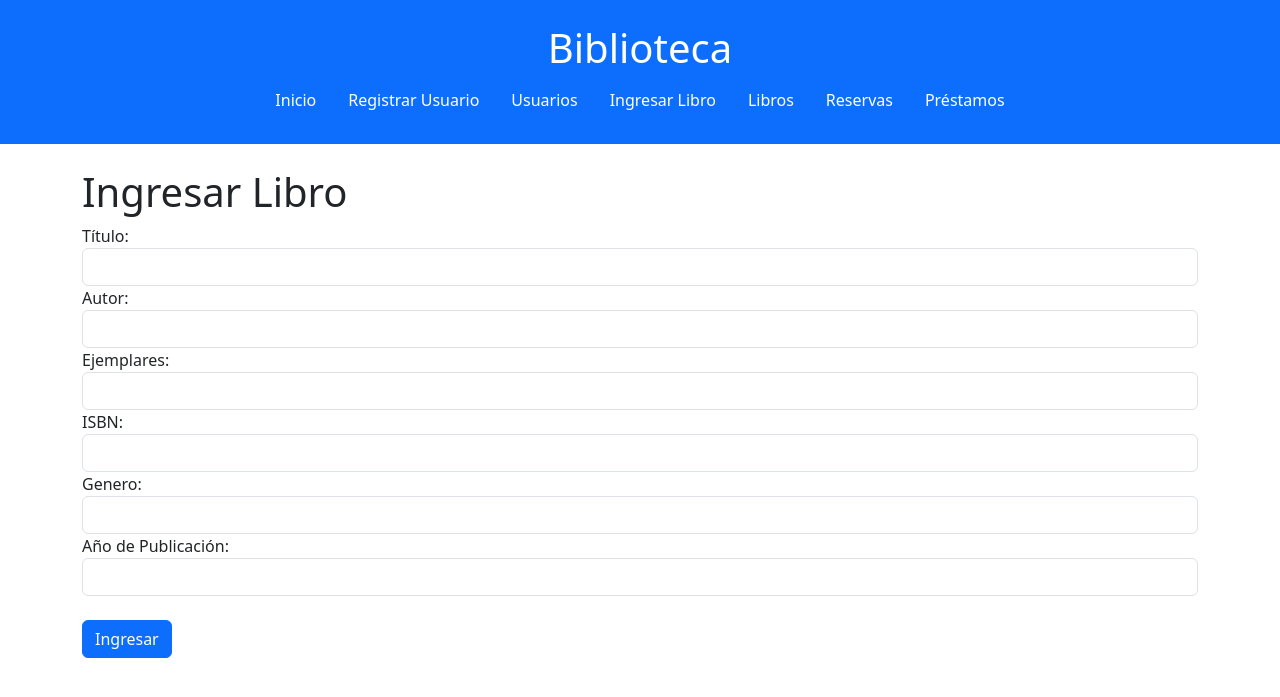
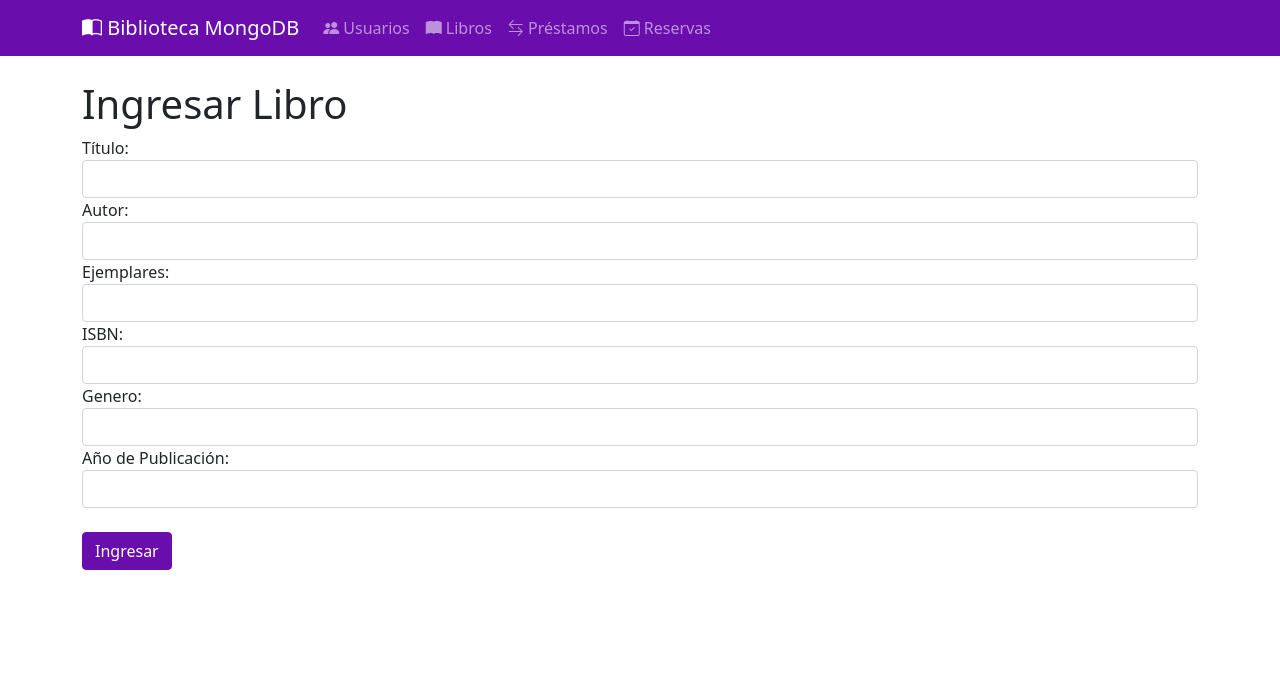
Before and after one commit to Azmo23/CRUD_Biblioteca, a Flask app: template templates/libros/ingresar_libro.html in a window 1280 px wide. Shown: the top 697 px of the page. Run offline with Flask 3, Linux system fonts and the light colour scheme; the template is opened without the code that fills it, so the values that code supplies are empty; some libraries are stand-ins or nearby versions.

Commit message:
Archivo HTML con la plantilla base que conecta todas las otras plantillas de la aplicación y además agrega bootstrap a todas las plantillas:

```diff
--- a/templates/base.html
+++ b/templates/base.html
@@ -3,34 +3,51 @@
 <head>
     <meta charset="UTF-8">
     <meta name="viewport" content="width=device-width, initial-scale=1.0">
-    <title>Biblioteca</title>
-    <link href="https://cdn.jsdelivr.net/npm/bootstrap@5.3.0/dist/css/bootstrap.min.css" rel="stylesheet">
+    <title>Biblioteca MongoDB</title>
+    <link href="https://cdn.jsdelivr.net/npm/bootstrap@5.1.3/dist/css/bootstrap.min.css" rel="stylesheet">
+    <link rel="stylesheet" href="https://cdn.jsdelivr.net/npm/bootstrap-icons@1.8.0/font/bootstrap-icons.css">
+    <style>
+        :root {
+            --primary-purple: #6a0dad;
+            --dark-purple: #4a148c;
+        }
+        .navbar { background-color: var(--primary-purple) !important; }
+        .btn-primary { background-color: var(--primary-purple); border-color: var(--primary-purple); }
+        .card-header { background-color: var(--primary-purple); color: white; }
+    </style>
 </head>
 <body>
-    <header class="bg-primary text-white text-center py-4">
-        <h1>Biblioteca</h1>
-        <nav class="nav justify-content-center">
-            <a class="nav-link text-white" href="{{ url_for('index') }}">Inicio</a>
-            <a class="nav-link text-white" href="{{ url_for('registrar_usuario') }}">Registrar Usuario</a>
-            <a class="nav-link text-white" href="{{ url_for('ver_usuarios') }}">Usuarios</a>
-            <a class="nav-link text-white" href="{{ url_for('ingresar_libro') }}">Ingresar Libro</a>
-            <a class="nav-link text-white" href="{{ url_for('consultar_libros') }}">Libros</a>
-            <a class="nav-link text-white" href="{{ url_for('ver_reservas') }}">Reservas</a>
-            <a class="nav-link text-white" href="{{ url_for('ver_prestamos') }}">Préstamos</a>
-        </nav>
-    </header>
-    <main class="container my-4">
+    <nav class="navbar navbar-expand-lg navbar-dark">
+        <div class="container">
+            <a class="navbar-brand" href="/">
+                <i class="bi bi-book-half"></i> Biblioteca MongoDB
+            </a>
+            <div class="collapse navbar-collapse">
+                <ul class="navbar-nav me-auto">
+                    <li class="nav-item"><a class="nav-link" href="/usuarios"><i class="bi bi-people-fill"></i> Usuarios</a></li>
+                    <li class="nav-item"><a class="nav-link" href="/libros"><i class="bi bi-book-fill"></i> Libros</a></li>
+                    <li class="nav-item"><a class="nav-link" href="/prestamos"><i class="bi bi-arrow-left-right"></i> Préstamos</a></li>
+                    <li class="nav-item"><a class="nav-link" href="/reservas"><i class="bi bi-calendar-check"></i> Reservas</a></li>
+                </ul>
+            </div>
+        </div>
+    </nav>
+
+    <div class="container mt-4">
         {% with messages = get_flashed_messages(with_categories=true) %}
             {% if messages %}
                 {% for category, message in messages %}
-                    <div class="alert alert-{{ category }}">
-                        {{ message }}
-                    </div>
+                <div class="alert alert-{{ 'danger' if category == 'error' else 'success' }} alert-dismissible fade show">
+                    {{ message }}
+                    <button type="button" class="btn-close" data-bs-dismiss="alert"></button>
+                </div>
                 {% endfor %}
             {% endif %}
         {% endwith %}
+
         {% block content %}{% endblock %}
-    </main>
-    <script src="https://cdn.jsdelivr.net/npm/bootstrap@5.3.0/dist/js/bootstrap.bundle.min.js"></script>
+    </div>
+
+    <script src="https://cdn.jsdelivr.net/npm/bootstrap@5.1.3/dist/js/bootstrap.bundle.min.js"></script>
 </body>
 </html>
```
